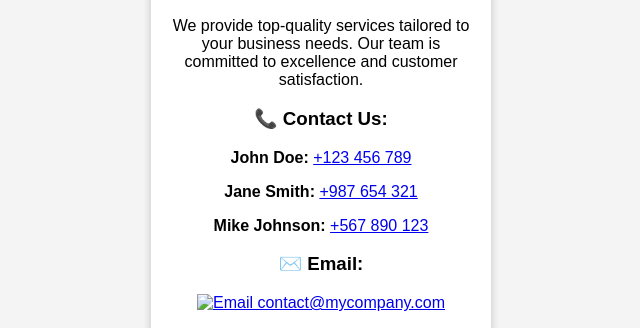
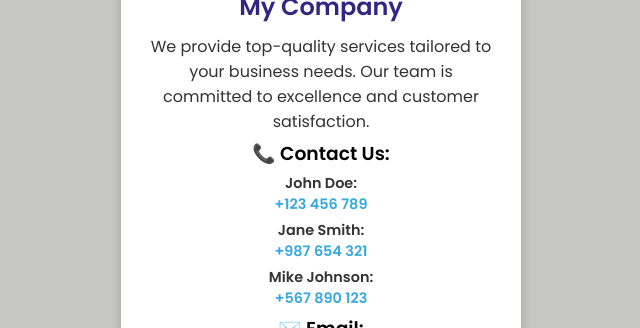
Before and after one commit to Hocine-bbk/business-card, a plain HTML site: page index.html in a window 1280 px wide. Shown: the part 145-473 px from the top of the page, without its empty margins (319-959 px from the left). Drawn offline with Linux system fonts and the light colour scheme.

Commit message:
Update styles.css

```diff
--- a/styles.css
+++ b/styles.css
@@ -1,36 +1,122 @@
+@import url('https://fonts.googleapis.com/css2?family=Poppins:wght@300;400;600&display=swap');
+
+* {
+    margin: 0;
+    padding: 0;
+    box-sizing: border-box;
+}
+
 body {
-    font-family: Arial, sans-serif;
+    font-family: 'Poppins', sans-serif;
     display: flex;
     justify-content: center;
     align-items: center;
-    height: 100vh;
-    background-color: #f4f4f4;
-    margin: 0;
+    min-height: 100vh;
+    background-color: #C6C6C5;
+    padding: 20px;
 }
 
+/* 📌 Card Styling */
 .card {
     background: white;
-    padding: 20px;
-    border-radius: 10px;
-    box-shadow: 0 4px 8px rgba(0, 0, 0, 0.2);
+    padding: 25px;
+    border-radius: 15px;
+    box-shadow: 0 4px 10px rgba(0, 0, 0, 0.2);
     text-align: center;
-    width: 300px;
+    width: 90%;
+    max-width: 400px;
+    opacity: 0;
+    transform: translateY(50px);
+    animation: fadeInUp 1s forwards 0.5s;
 }
 
+/* 🎨 Logo Animation (Slide Up) */
 .logo {
-    width: 100px;
+    width: 80px;
     border-radius: 50%;
+    margin: 10px auto;
+    display: block;
+    opacity: 0;
+    transform: translateY(100px);
+    animation: slideUp 1s forwards;
 }
 
-button {
-    background: #007bff;
-    color: white;
-    border: none;
-    padding: 10px;
-    border-radius: 5px;
-    cursor: pointer;
+h2 {
+    color: #312782;
+    margin: 10px 0;
+    font-size: 1.5rem;
 }
 
-button:hover {
-    background: #0056b3;
+p {
+    color: #333;
+    margin: 5px 0;
+    font-size: 1rem;
 }
+
+a {
+    color: #35A8E0;
+    text-decoration: none;
+    font-weight: 600;
+    display: flex;
+    align-items: center;
+    justify-content: center;
+    gap: 8px;
+    transition: color 0.3s ease;
+}
+
+a:hover {
+    text-decoration: underline;
+    color: #312782;
+}
+
+.contact-list p, .social-links a {
+    font-size: 0.9rem;
+}
+
+/* ✅ Custom Icons Styling */
+.icon-link img {
+    width: 24px;
+    height: 24px;
+    transition: transform 0.3s ease, box-shadow 0.3s ease;
+}
+
+/* 🔥 Hover Effect: Icons scale up and get a slight shadow */
+.icon-link:hover img {
+    transform: scale(1.2);
+    box-shadow: 0px 4px 8px rgba(0, 0, 0, 0.2);
+}
+
+/* 📱 Responsive Design */
+@media (max-width: 480px) {
+    h2 {
+        font-size: 1.3rem;
+    }
+
+    p, .contact-list p, .social-links a {
+        font-size: 0.85rem;
+    }
+
+    .logo {
+        width: 70px;
+    }
+
+    .icon-link img {
+        width: 20px;
+        height: 20px;
+    }
+}
+
+/* 🎬 Animations */
+@keyframes slideUp {
+    to {
+        opacity: 1;
+        transform: translateY(0);
+    }
+}
+
+@keyframes fadeInUp {
+    to {
+        opacity: 1;
+        transform: translateY(0);
+    }
+}
```
